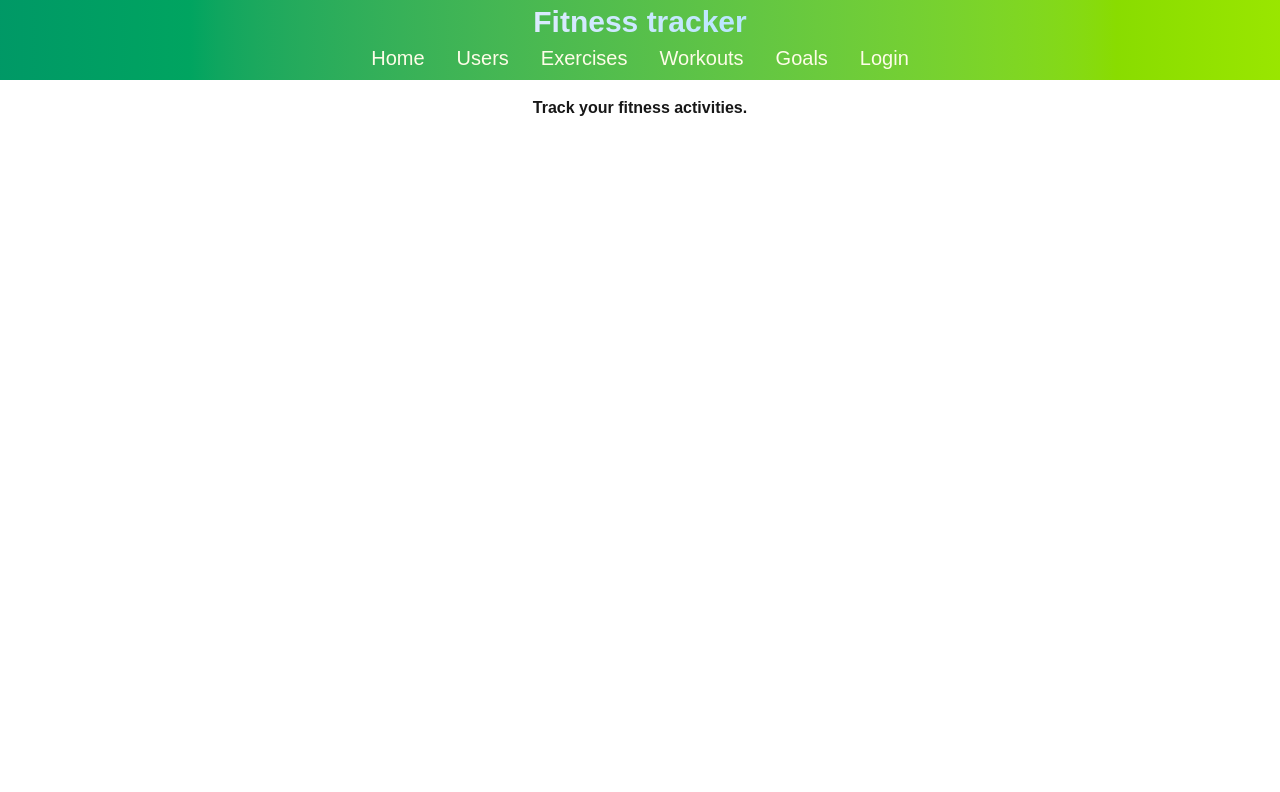
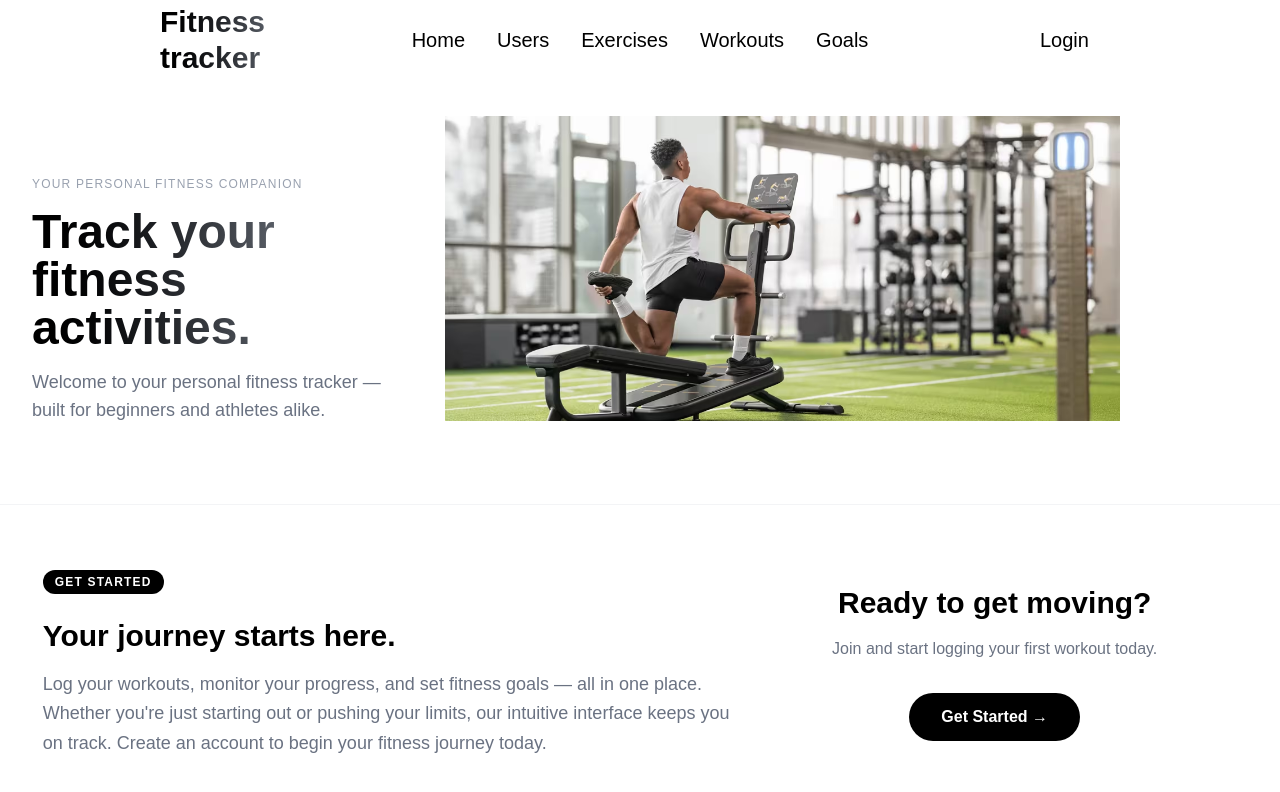
Before and after one commit to RemcoSlootmaekersUCLL/CloudNativeTeam12, a Next.js app in the folder frontend/: page / in a window 1280 px wide. Shown: the top 792 px of the page. Built offline with nearby package versions, Linux system fonts and the light colour scheme.

Commit message:
Home page styling and header

```diff
--- a/frontend/app/globals.css
+++ b/frontend/app/globals.css
@@ -14,8 +14,8 @@
 
 @media (prefers-color-scheme: dark) {
   :root {
-    --background: #0a0a0a;
-    --foreground: #ededed;
+    --background: #ffffff;
+    --foreground: #171717;
   }
 }
 
--- a/frontend/app/layout.tsx
+++ b/frontend/app/layout.tsx
@@ -16,7 +16,7 @@ export default function RootLayout({
     <html lang="en">
       <body className="">
         <Header />
-        <main className="min-h-screen bg-mist-500/90">{children}</main>
+        <main className="min-h-screen bg-mist-500/50">{children}</main>
       </body>
     </html>
   );
--- a/frontend/app/page.tsx
+++ b/frontend/app/page.tsx
@@ -1,15 +1,58 @@
+import Link from "next/link";
+
 export const metadata = {
   title: "Home - Fitness tracker",
 };
 
 const Home = () => {
   return (
-    <div className="text-center">
-      <h1 className="text-center font-bold p-4">
-        Track your fitness activities.
-      </h1>
+    <div className="min-h-screen bg-white text-black">
+      <div className="flex border-b border-gray-100">
+        <section className="py-20 px-8">
+          <p className="text-xs uppercase tracking-widest text-gray-400 mb-4">
+            Your personal fitness companion
+          </p>
+          <h1 className="text-5xl font-bold mb-4 bg-gradient-to-r from-black to-gray-400 text-transparent bg-clip-text">
+            Track your fitness activities.
+          </h1>
+          <p className="text-lg text-gray-500 max-w-xl">
+            Welcome to your personal fitness tracker — built for beginners and
+            athletes alike.
+          </p>
+        </section>
+        <div className="m-5 mr-40">
+          <img src="/img/dude_in_the_gym.avif" alt="Person in the gym" />
+        </div>
+      </div>
+
+      <div className="flex justify-around">
+        <section className="py-16 px-8 max-w-3xl">
+          <span className="inline-block bg-black text-white text-xs font-semibold uppercase tracking-widest px-3 py-1 rounded-full mb-6">
+            Get Started
+          </span>
+          <h2 className="text-3xl font-bold mb-4">Your journey starts here.</h2>
+          <p className="text-gray-500 text-lg leading-relaxed">
+            Log your workouts, monitor your progress, and set fitness goals —
+            all in one place. Whether you're just starting out or pushing your
+            limits, our intuitive interface keeps you on track. Create an
+            account to begin your fitness journey today.
+          </p>
+        </section>
+
+        <section className="py-20 px-8 text-center mr-20">
+          <h2 className="text-3xl font-bold mb-4">Ready to get moving?</h2>
+          <p className="text-gray-500 mb-8">
+            Join and start logging your first workout today.
+          </p>
+          <Link
+            href="/login"
+            className="inline-block bg-black text-white px-8 py-3 rounded-full font-semibold hover:bg-gray-800 transition-colors duration-200"
+          >
+            Get Started →
+          </Link>
+        </section>
+      </div>
     </div>
   );
 };
-
 export default Home;
--- a/frontend/components/header.tsx
+++ b/frontend/components/header.tsx
@@ -34,26 +34,29 @@ const Header: React.FC = () => {
   };
 
   const linkClassname =
-    "mx-2 px-2 py-1 text-yellow-50 rounded-lg hover:bg-cyan-300/30 transition-colors duration-300";
+    "mx-2 px-2 py-1 text-black rounded-lg hover:bg-gray-400/20 transition-colors duration-300 font-family-plus-jakarta-sans";
 
   return (
-    <header className="w-full bg-gradient-to-r from-emerald-600 to-lime-400 py-1">
-      <div className="flex flex-col justify-center">
-        <h1 className="text-3xl self-center font-bold bg-gradient-to-r text-transparent bg-clip-text from-blue-100 to-sky-200">
+    <div className="bg-mist-300">
+      <div className="ml-40 mr-40 ">
+        <header className="w-full to-lime-400 py-1 pb-5">
+          <div className="flex flex-row items-center justify-between">
+            <div className="w-40">
+              <h1 className="text-3xl font-bold bg-gradient-to-r text-transparent bg-clip-text from-black to-gray-400">
                 <Link href="/">Fitness tracker</Link>
               </h1>
-        <div className="md:flex md:just-between md:mx-auto">
-          <nav
-            className="space-x-8 text-xl flex md:mx-auto md:space-x-0"
-            aria-label="main"
-          >
+            </div>
+
+            <nav className="flex text-xl" aria-label="main">
               {links.map((link) => (
                 <Link key={link.dest} href={link.uri} className={linkClassname}>
                   {link.dest}
                 </Link>
               ))}
-            {!loading &&
-              (loggedIn ? (
+            </nav>
+            <div className="w-40 flex justify-end">
+              <nav className="text-xl w-24" aria-label="auth">
+                {loggedIn ? (
                   <Link
                     className={linkClassname}
                     href="/login"
@@ -65,11 +68,13 @@ const Header: React.FC = () => {
                   <Link className={linkClassname} href="/login">
                     Login
                   </Link>
-              ))}
+                )}
               </nav>
             </div>
           </div>
         </header>
+      </div>
+    </div>
   );
 };
 
```
Also changed, not shown: frontend/public/img/dude_in_the_gym.avif (added). Lines whose indentation alone changed are shown as unchanged.
